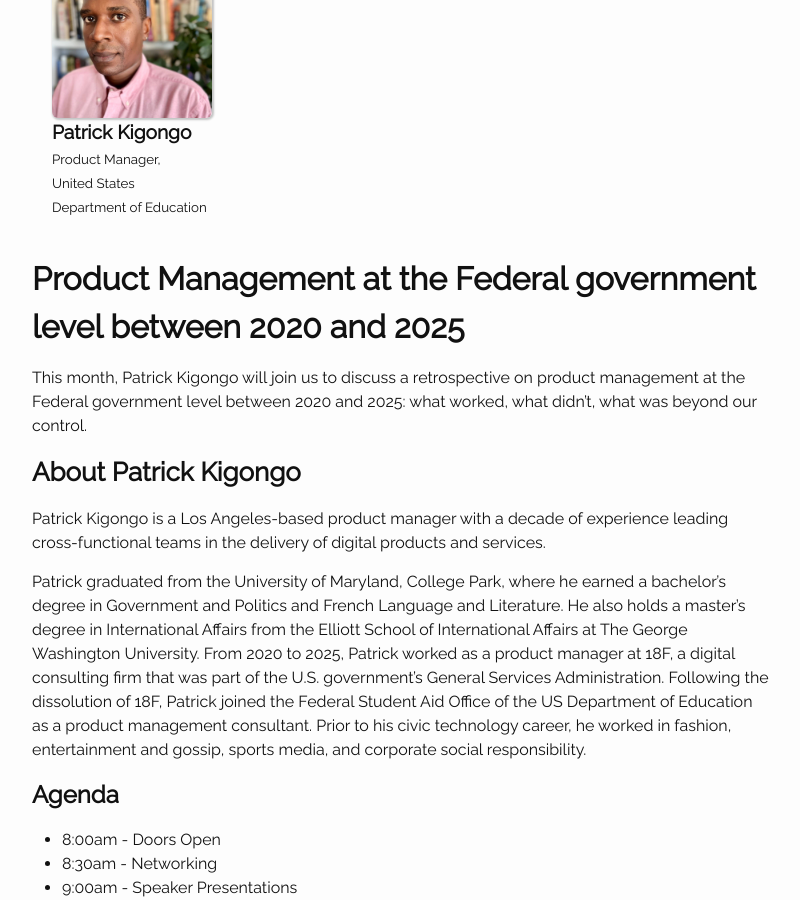
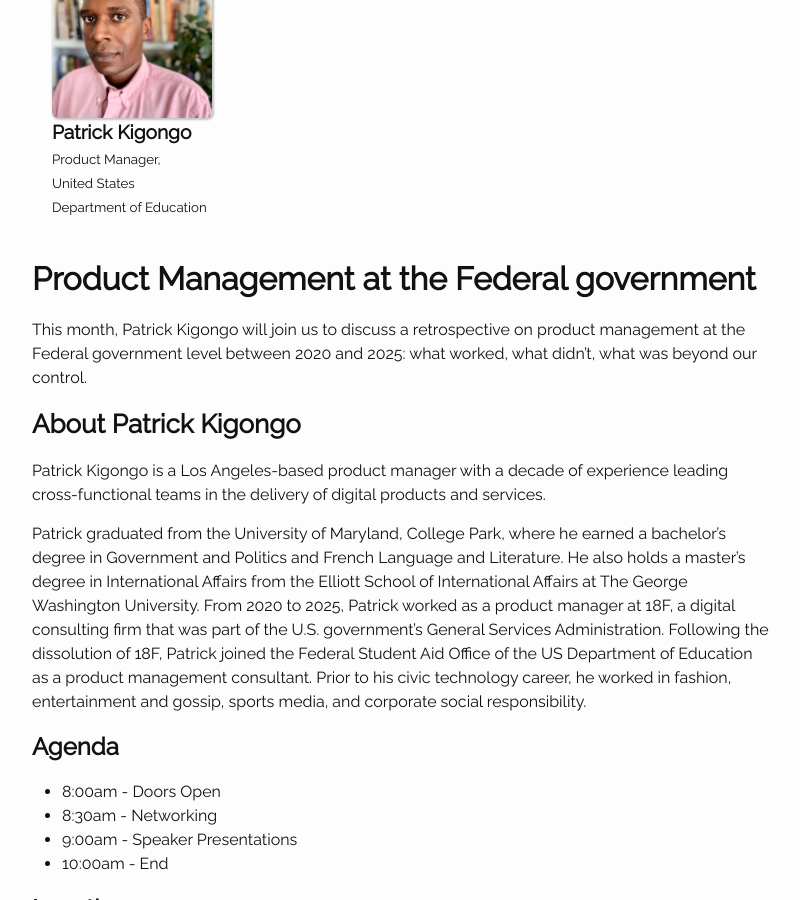
Before and after one commit to compilerla/data-donuts, a Jekyll site: the page built from src/_posts/2026-05-28-data-donuts-57.md, in a window 1280 px wide and 900 px high, scrolled down 731 px. Shown: the whole window, without its empty margins (238-1038 px from the left). Built offline with Jekyll 4.4.1, drawn with Linux system fonts in a browser that asks for light colours.

Commit message:
update content of h2 heading

```diff
--- a/src/_posts/2026-05-28-data-donuts-57.md
+++ b/src/_posts/2026-05-28-data-donuts-57.md
@@ -18,7 +18,7 @@
 video: ""
 ---
 
-## Product Management at the Federal government level between 2020 and 2025
+## Product Management at the Federal government
 
 This month, Patrick Kigongo will join us to discuss a retrospective on product management at the Federal government level between 2020 and 2025: what worked, what didn't, what was beyond our control.
 
```
